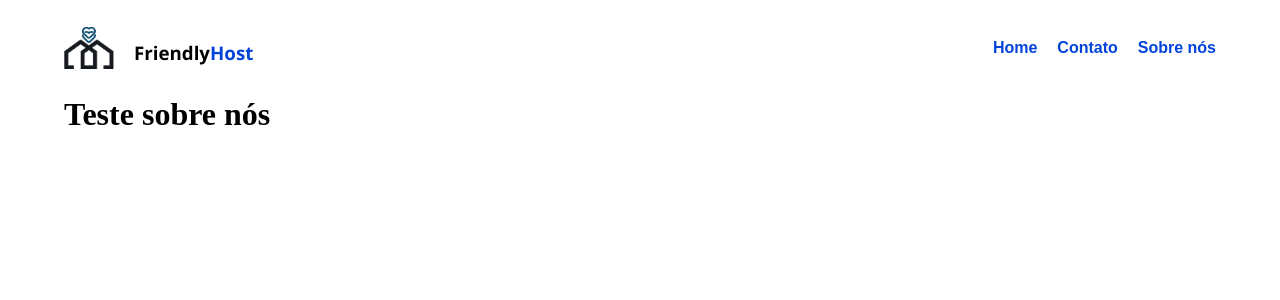
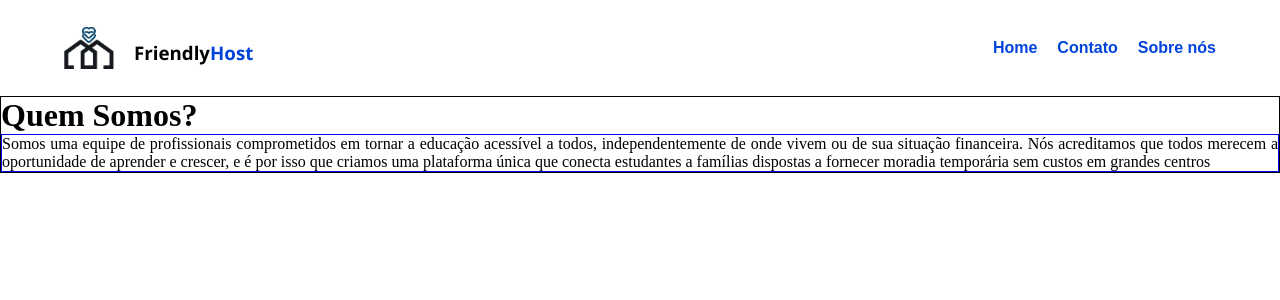
Before and after one commit to icaropereira404/friendlyhost-front, a React (Vite) app: page /about in a window 1280 px wide. Shown: the top 300 px of the page. Built offline with nearby package versions, Linux system fonts and the light colour scheme.

Commit message:
Desenvolvimento do AboutUs

```diff
--- a/src/pages/sections/AboutUs/index.jsx
+++ b/src/pages/sections/AboutUs/index.jsx
@@ -1,9 +1,18 @@
-
+import '../AboutUs/style.css'
 
 const AboutUs = () => {
     return (
-        <div>
-            <h1 className="container">Teste sobre nós</h1>
+        <div className="conteiner">
+            <div className='sectionOne'>
+            <h1>quem somos?</h1>
+            <p>Somos uma equipe de profissionais comprometidos em tornar a educação acessível a todos,
+                independentemente de onde vivem ou de sua situação
+                financeira. Nós acreditamos que todos merecem a
+                oportunidade de aprender e crescer, e é por isso que
+                criamos uma plataforma única que conecta estudantes a
+                famílias dispostas a fornecer moradia temporária sem
+                custos em grandes centros</p>
+            </div>
         </div>
     )
 }
--- a/src/pages/sections/AboutUs/style.css
+++ b/src/pages/sections/AboutUs/style.css
@@ -0,0 +1,14 @@
+.conteiner{
+    word-wrap: break-word;
+    text-align: justify;
+    border: 1px solid black;
+}
+
+.conteiner .sectionOne h1{
+    text-transform: capitalize;
+}
+
+.conteiner .sectionOne p{
+    border: 1px solid blue;
+    overflow-wrap: break-word;
+}
--- a/src/pages/sections/Home/index.jsx
+++ b/src/pages/sections/Home/index.jsx
@@ -8,7 +8,7 @@ const Homepage = () => {
                 <div className='left'>
                     <h1>
                     sua casa fora de casa.
-                        </h1>
+                    </h1>
                     <p>Seja bem-vindo(a) à Friendly Host, a plataforma que conecta
                     estudantes a famílias dispostas a fornecer moradia temporária em
                     grandes centros. Estamos muito felizes em tê-lo(a) aqui!</p>
```
